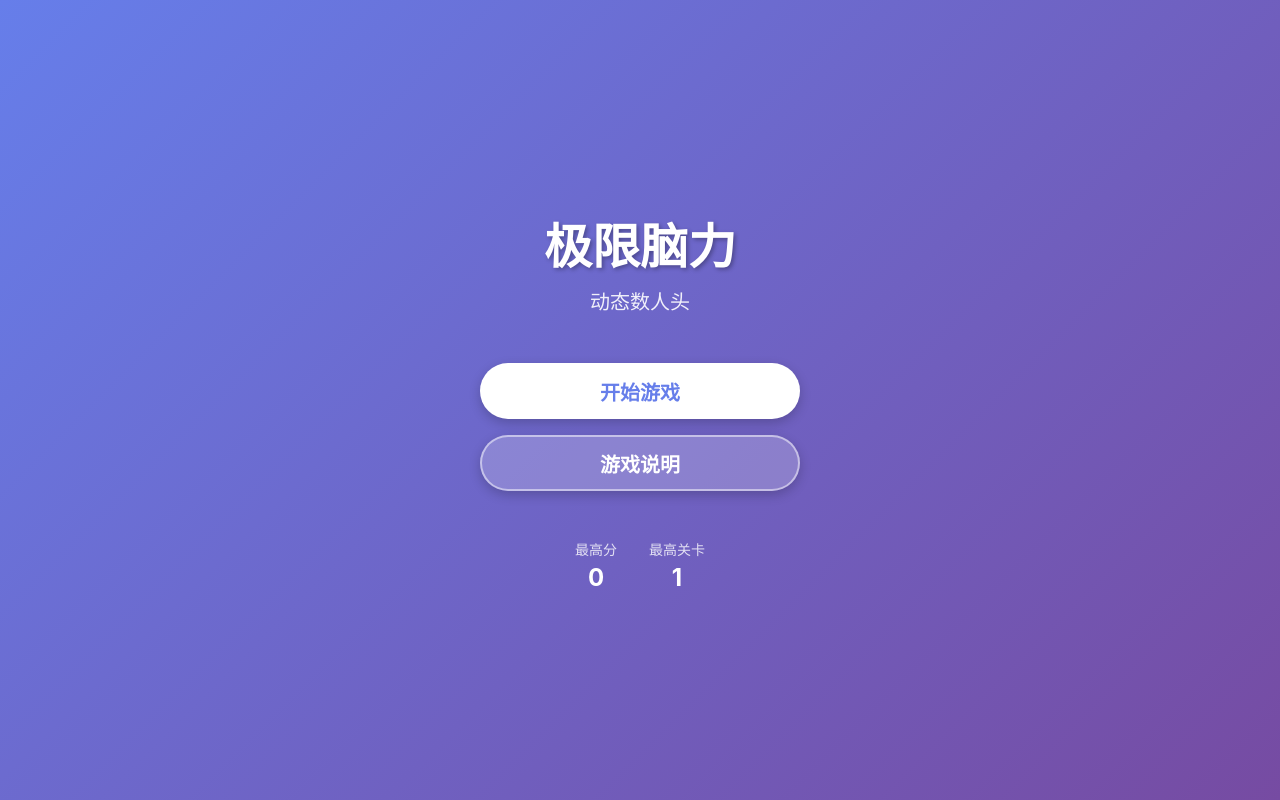
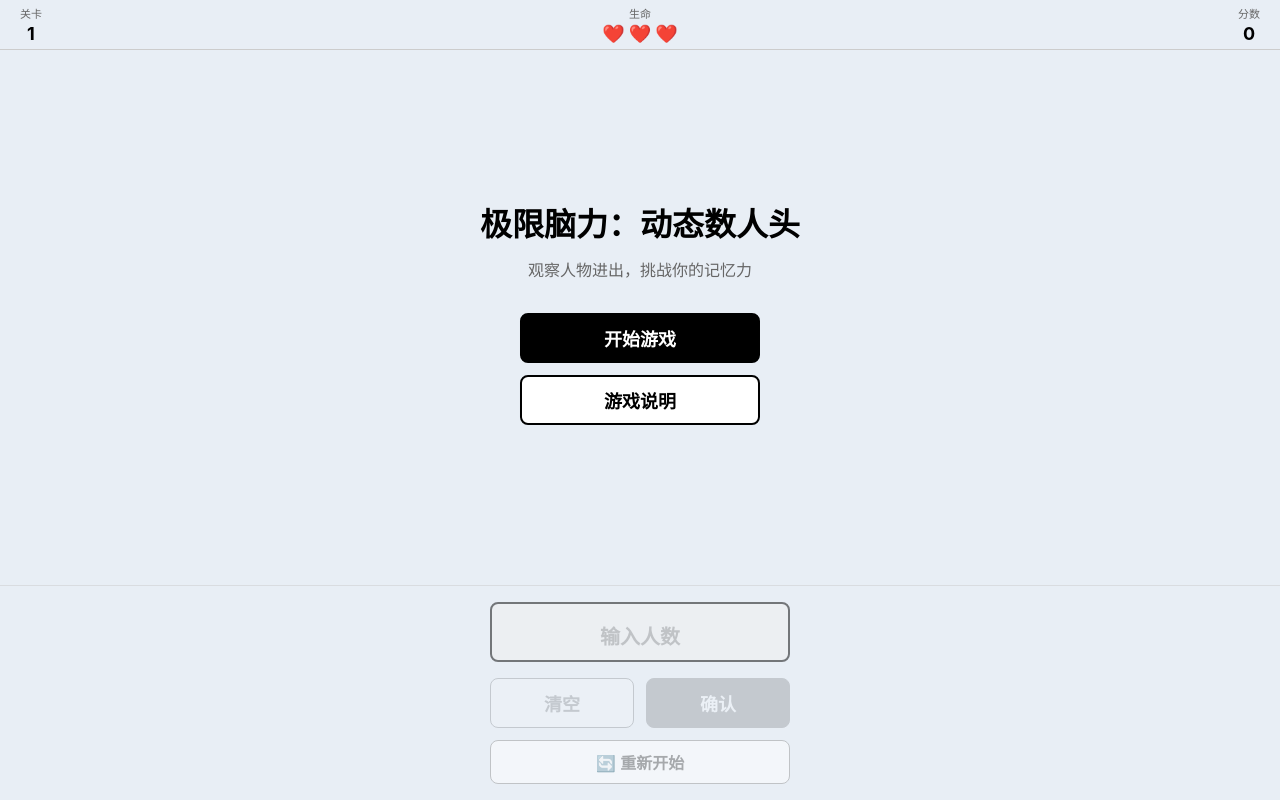
Before and after one commit to oldbaiyang/qifeigame.com, a Vue app: page / in a window 1280 px wide. Built offline with nearby package versions, Linux system fonts and the light colour scheme.

Commit message:
refactor: 将开始按钮集成到游戏界面
- 移除独立的开始界面
- 在游戏画布中央显示开始提示
- 添加开始游戏和游戏说明按钮
- 按钮风格与现有界面保持一致（黑白简约）
- 点击开始游戏后提示消失，游戏开始

```diff
--- a/src/App.vue
+++ b/src/App.vue
@@ -1,22 +1,11 @@
 <template>
   <div id="app">
-    <!-- 开始界面 -->
-    <StartScreen
-      v-if="showStartScreen"
-      :high-score="gameData.highScore"
-      :last-level="gameData.currentLevel"
-      @start="handleStartGame"
-      @show-rules="showRulesModal = true"
-    />
-
     <!-- 游戏说明弹窗 -->
     <RulesModal
       :visible="showRulesModal"
       @close="showRulesModal = false"
     />
 
-    <!-- 游戏主界面 -->
-    <template v-if="!showStartScreen">
     <!-- 顶部状态栏 -->
     <StatusBar
       :level="gameData.currentLevel"
@@ -30,6 +19,18 @@
       <!-- 提示文字 -->
       <div v-if="hintText" class="hint-text">
         {{ hintText }}
+      </div>
+
+      <!-- 开始游戏提示（首次进入） -->
+      <div v-if="!gameStarted" class="start-hint">
+        <h2 class="start-title">极限脑力：动态数人头</h2>
+        <p class="start-desc">观察人物进出，挑战你的记忆力</p>
+        <button class="start-btn" @click="handleStartGame">
+          开始游戏
+        </button>
+        <button class="rules-btn" @click="showRulesModal = true">
+          游戏说明
+        </button>
       </div>
     </div>
 
@@ -69,13 +70,11 @@
       :poster-url="posterUrl"
       @close="showPosterPreview = false"
     />
-    </template>
   </div>
 </template>
 
 <script setup lang="ts">
 import { ref, computed, onMounted, onUnmounted } from 'vue'
-import StartScreen from './components/StartScreen.vue'
 import RulesModal from './components/RulesModal.vue'
 import StatusBar from './components/StatusBar.vue'
 import NumericKeypad from './components/NumericKeypad.vue'
@@ -104,7 +103,7 @@ const currentState = ref(stateMachine.state)
 const canInput = computed(() => currentState.value === GameState.WAITING_INPUT)
 
 // 弹窗状态
-const showStartScreen = ref(true)
+const gameStarted = ref(false)
 const showRulesModal = ref(false)
 const showResultModal = ref(false)
 const showConfirmRestart = ref(false)
@@ -159,7 +158,7 @@ const initGame = async () => {
 
 // 开始游戏
 const handleStartGame = () => {
-  showStartScreen.value = false
+  gameStarted.value = true
   // 延迟启动游戏，等待界面渲染
   setTimeout(() => {
     startLevel()
@@ -306,6 +305,63 @@ onUnmounted(() => {
   padding: 8px 24px;
 }
 
+.start-hint {
+  position: absolute;
+  top: 50%;
+  left: 50%;
+  transform: translate(-50%, -50%);
+  text-align: center;
+  z-index: 10;
+  animation: fadeIn 0.5s ease;
+}
+
+.start-title {
+  font-size: 32px;
+  font-weight: bold;
+  color: #000000;
+  margin-bottom: 12px;
+}
+
+.start-desc {
+  font-size: 16px;
+  color: #666666;
+  margin-bottom: 32px;
+}
+
+.start-btn,
+.rules-btn {
+  display: block;
+  width: 240px;
+  height: 50px;
+  margin: 0 auto 12px;
+  font-size: 18px;
+  font-weight: bold;
+  border: 2px solid #000000;
+  border-radius: 8px;
+  cursor: pointer;
+  transition: all 0.2s ease;
+}
+
+.start-btn {
+  background: #000000;
+  color: #ffffff;
+}
+
+.start-btn:active {
+  transform: scale(0.98);
+  background: #333333;
+}
+
+.rules-btn {
+  background: #ffffff;
+  color: #000000;
+}
+
+.rules-btn:active {
+  transform: scale(0.98);
+  background: #f0f0f0;
+}
+
 @keyframes fadeIn {
   from {
     opacity: 0;
```
Lines whose indentation alone changed are shown as unchanged.
